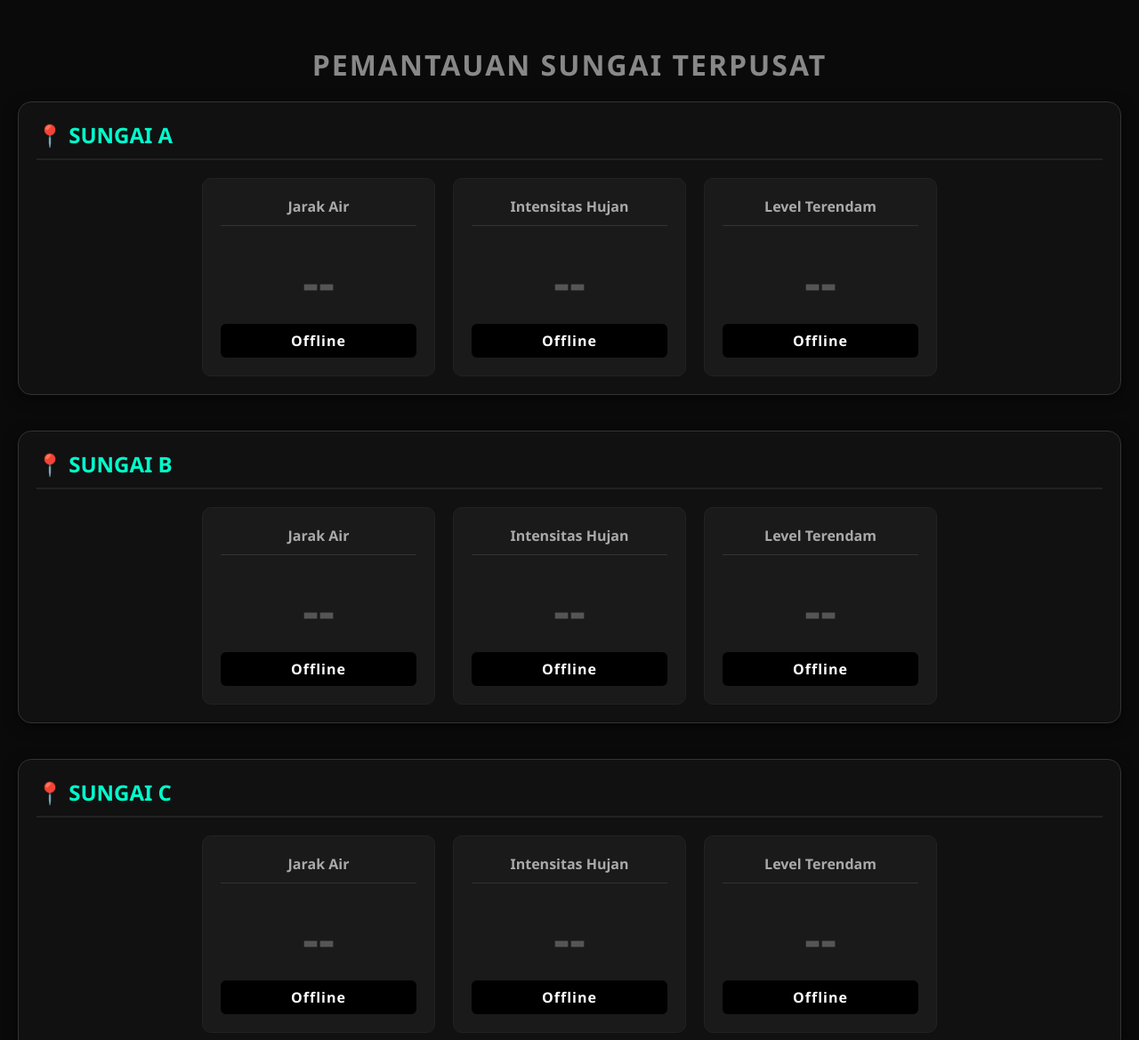
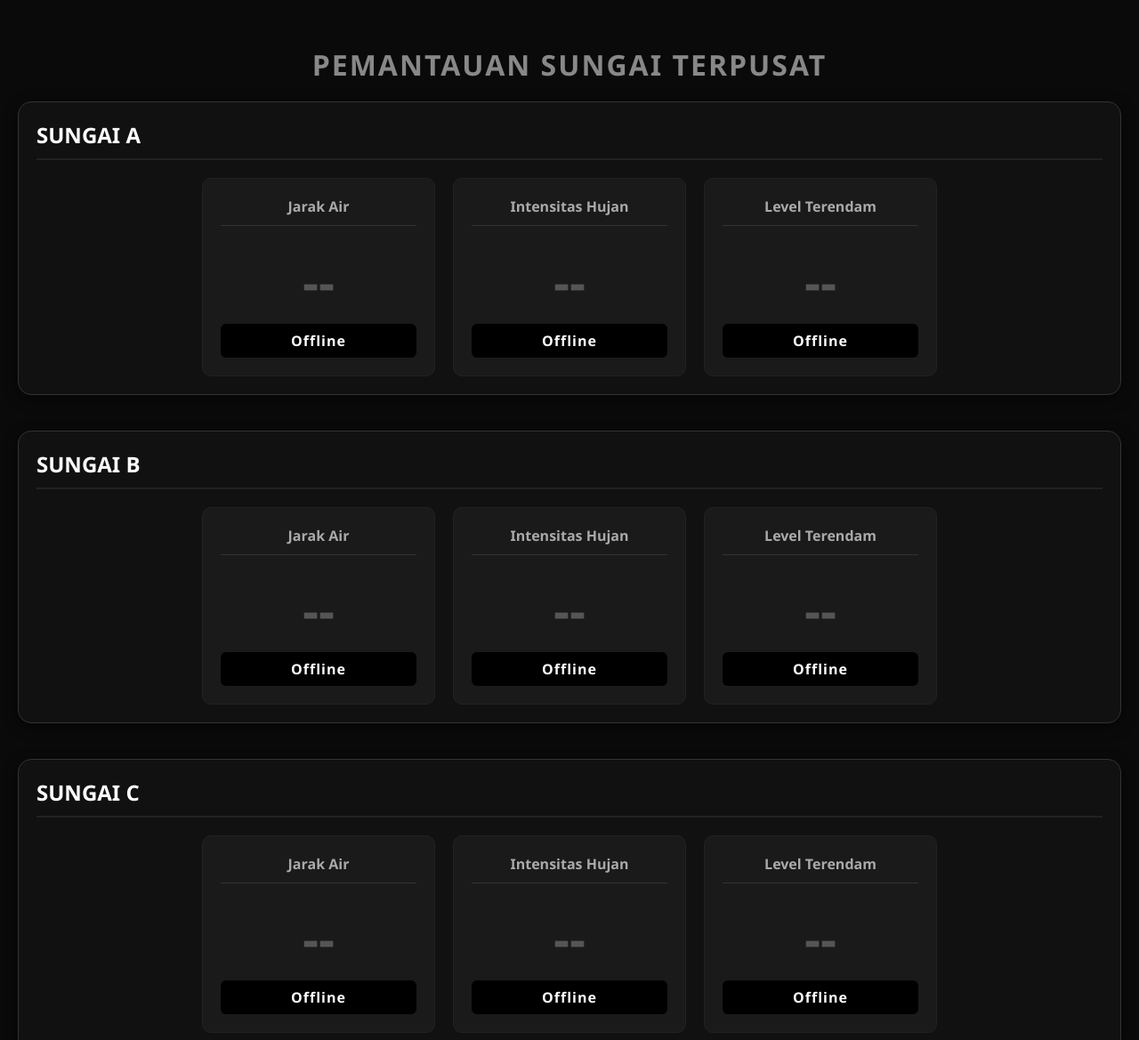
Before and after one commit to Vague233/rnestfloodproject-web, a plain HTML site: page index.html in a window 1280 px wide. Shown: the top 1169 px of the page at 89% size. Drawn offline with Linux system fonts and the light colour scheme; no server answers.

Commit message:
change color

```diff
--- a/index.html
+++ b/index.html
@@ -8,7 +8,7 @@
 
         /* Gaya untuk memisahkan setiap lokasi sungai */
         .blok-sungai { background-color: #111; border: 1px solid #333; border-radius: 15px; padding: 20px; margin-bottom: 40px; box-shadow: 0 4px 15px rgba(0,0,0,0.5);}
-        .judul-sungai { color: #00ffcc; font-size: 1.5rem; text-align: left; border-bottom: 2px solid #222; padding-bottom: 10px; margin-top: 0; margin-bottom: 20px;}
+        .judul-sungai { color: #ffffff; font-size: 1.5rem; text-align: left; border-bottom: 2px solid #222; padding-bottom: 10px; margin-top: 0; margin-bottom: 20px;}
 
         .wadah-kartu { display: flex; justify-content: center; gap: 20px; flex-wrap: wrap; }
         .kartu { background-color: #1a1a1a; padding: 20px; border-radius: 10px; width: 220px; border: 1px solid #222; display: flex; flex-direction: column; justify-content: space-between;}
@@ -27,7 +27,7 @@
 
     <!-- LOKASI SUNGAI A -->
     <div class="blok-sungai">
-        <h2 class="judul-sungai">📍 SUNGAI A</h2>
+        <h2 class="judul-sungai">SUNGAI A</h2>
         <div class="wadah-kartu">
             <div class="kartu">
                 <h2>Jarak Air</h2>
@@ -49,7 +49,7 @@
 
     <!-- LOKASI SUNGAI B -->
     <div class="blok-sungai">
-        <h2 class="judul-sungai">📍 SUNGAI B</h2>
+        <h2 class="judul-sungai">SUNGAI B</h2>
         <div class="wadah-kartu">
             <div class="kartu">
                 <h2>Jarak Air</h2>
@@ -71,7 +71,7 @@
 
     <!-- LOKASI SUNGAI C -->
     <div class="blok-sungai">
-        <h2 class="judul-sungai">📍 SUNGAI C</h2>
+        <h2 class="judul-sungai">SUNGAI C</h2>
         <div class="wadah-kartu">
             <div class="kartu">
                 <h2>Jarak Air</h2>
```
